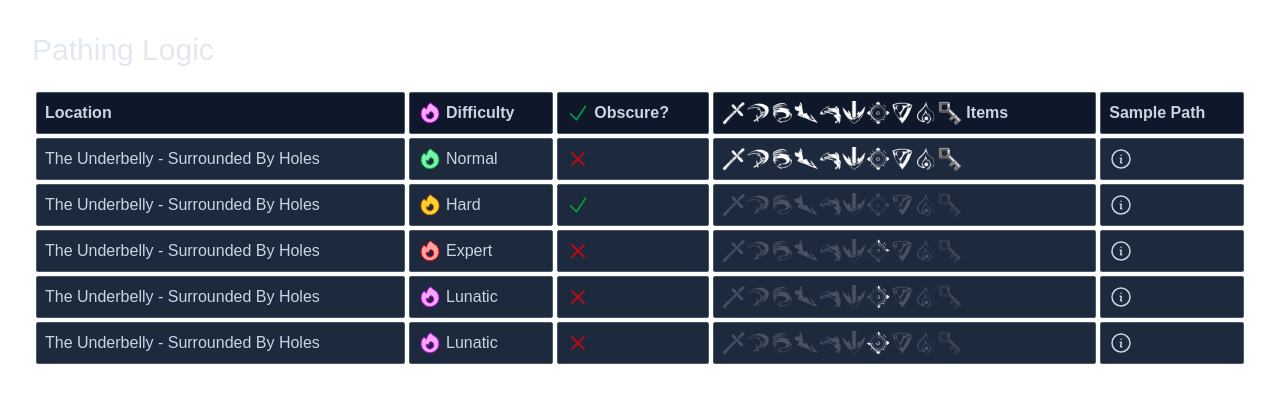
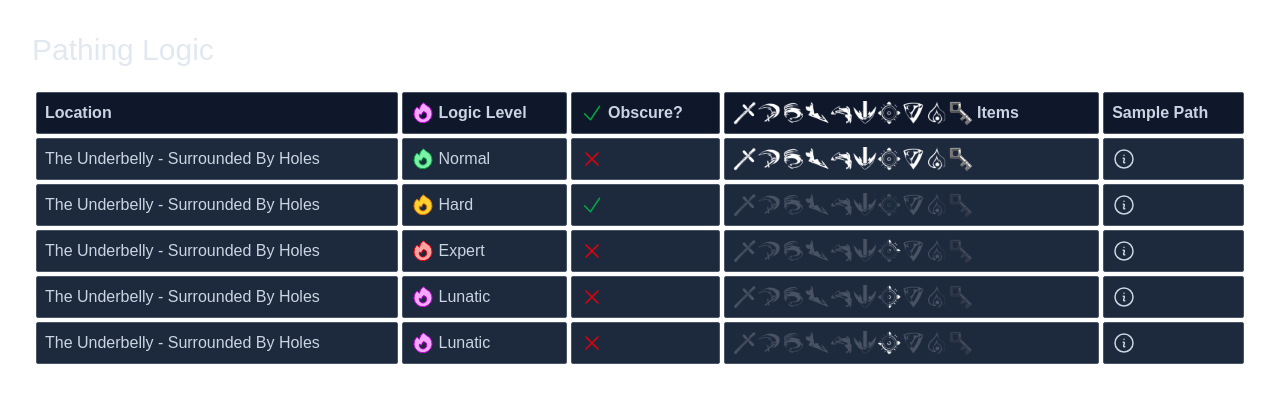
Before and after one commit to highrow623/pseudoregalia-archipelago-logic-viewer, a Next.js app: page /pathing-logic in a window 1280 px wide. Shown: the top 402 px of the page. Built offline with nearby package versions, Linux system fonts and the light colour scheme.

Commit message:
add filter by items

```diff
--- /dev/null
+++ b/src/app/components/clickWrapper.tsx
@@ -0,0 +1,18 @@
+import { ReactNode } from "react";
+
+type Props = {
+  children: ReactNode;
+  onClick: () => void;
+  enabled?: boolean;
+};
+
+export default function ClickWrapper({ children, onClick, enabled }: Props) {
+  if (!enabled) {
+    return children;
+  }
+  return (
+    <div className="cursor-pointer" onClick={onClick}>
+      {children}
+    </div>
+  );
+}
--- a/src/app/components/items.tsx
+++ b/src/app/components/items.tsx
@@ -1,77 +1,8 @@
+"use client";
+
 import Image from "next/image";
-
-export type Items = {
-  dreamBreaker: boolean;
-  strikebreak: boolean;
-  soulCutter: boolean;
-  slide: boolean;
-  solarWind: boolean;
-  sunsetter: boolean;
-  kicks: number;
-  clingGem: boolean;
-  ascendantLight: boolean;
-  smallKeys: boolean;
-};
-
-export const defaultItems: Items = {
-  dreamBreaker: false,
-  strikebreak: false,
-  soulCutter: false,
-  slide: false,
-  solarWind: false,
-  sunsetter: false,
-  kicks: 0,
-  clingGem: false,
-  ascendantLight: false,
-  smallKeys: false,
-};
-
-export const allItems: Items = {
-  dreamBreaker: true,
-  strikebreak: true,
-  soulCutter: true,
-  slide: true,
-  solarWind: true,
-  sunsetter: true,
-  kicks: 4,
-  clingGem: true,
-  ascendantLight: true,
-  smallKeys: true,
-};
-
-export function hasRequiredItems(items: Items, required: Items) {
-  if (required.dreamBreaker && !items.dreamBreaker) {
-    return false;
-  }
-  if (required.strikebreak && !items.strikebreak) {
-    return false;
-  }
-  if (required.soulCutter && !items.soulCutter) {
-    return false;
-  }
-  if (required.slide && !items.slide) {
-    return false;
-  }
-  if (required.solarWind && !items.solarWind) {
-    return false;
-  }
-  if (required.sunsetter && !items.sunsetter) {
-    return false;
-  }
-  if (required.kicks > items.kicks) {
-    return false;
-  }
-  if (required.clingGem && !items.clingGem) {
-    return false;
-  }
-  if (required.ascendantLight && !items.ascendantLight) {
-    return false;
-  }
-  if (required.smallKeys && !items.smallKeys) {
-    return false;
-  }
-  return true;
-}
+import { useItems, Items } from "../context/items";
+import ClickWrapper from "./clickWrapper";
 
 function kicksSrc(kicks: number): string {
   if (kicks === 0) {
@@ -89,83 +20,107 @@ function kicksSrc(kicks: number): string {
   return "/items/icon_HeliacalPower.png";
 }
 
-function kicksAlt(kicks: number): string {
-  if (kicks === 0) {
-    return "No Kicks Required";
-  }
-  if (kicks === 1) {
-    return "1 Kick Required";
-  }
-  return String(kicks) + " Kicks Required";
-}
-
 type ItemIconsProps = {
-  items: Items
+  items: Items;
+  inHeader?: boolean;
 };
 
-export function ItemIcons({ items }: ItemIconsProps) {
+export function ItemIcons({ items, inHeader }: ItemIconsProps) {
+  const {
+    toggleDreamBreaker,
+    toggleStrikebreak,
+    toggleSoulCutter,
+    toggleSlide,
+    toggleSolarWind,
+    toggleSunsetter,
+    cycleKicks,
+    toggleClingGem,
+    toggleAscendantLight,
+    toggleSmallKeys,
+  } = useItems();
+
   return (
     <div className="flex">
+      <ClickWrapper enabled={inHeader} onClick={toggleDreamBreaker}>
         <Image
           src={items.dreamBreaker ? "/items/icon_attack.png" : "/items/icon_attack_grey.png"}
-        alt={items.dreamBreaker ? "Dream Breaker Required" : "Dream Breaker Not Required"}
+          alt="Dream Breaker"
           width={24}
           height={24}
         />
+      </ClickWrapper>
+      <ClickWrapper enabled={inHeader} onClick={toggleStrikebreak}>
         <Image
           src={items.strikebreak ? "/items/icon_chargeAttack.png" : "/items/icon_chargeAttack_grey.png"}
-        alt={items.strikebreak ? "Strikebreak Required" : "Strikebreak Not Required"}
+          alt="Strikebreak"
           width={24}
           height={24}
         />
+      </ClickWrapper>
+      <ClickWrapper enabled={inHeader} onClick={toggleSoulCutter}>
         <Image
           src={items.soulCutter ? "/items/icon_Projectile.png" : "/items/icon_Projectile_grey.png"}
-        alt={items.soulCutter ? "Soul Cutter Required" : "Soul Cutter Not Required"}
+          alt="Soul Cutter"
           width={24}
           height={24}
         />
+      </ClickWrapper>
+      <ClickWrapper enabled={inHeader} onClick={toggleSlide}>
         <Image
           src={items.slide ? "/items/icon_slide.png" : "/items/icon_slide_grey.png"}
-        alt={items.slide ? "Slide Required" : "Slide Not Required"}
+          alt="Slide"
           width={24}
           height={24}
         />
+      </ClickWrapper>
+      <ClickWrapper enabled={inHeader} onClick={toggleSolarWind}>
         <Image
           src={items.solarWind ? "/items/icon_slideJump.png" : "/items/icon_slideJump_grey.png"}
-        alt={items.solarWind ? "Solar Wind Required" : "Solar Wind Not Required"}
+          alt="Solar Wind"
           width={24}
           height={24}
         />
+      </ClickWrapper>
+      <ClickWrapper enabled={inHeader} onClick={toggleSunsetter}>
         <Image
           src={items.sunsetter ? "/items/icon_plunge.png" : "/items/icon_plunge_grey.png"}
-        alt={items.sunsetter ? "Sunsetter Required" : "Sunsetter Not Required"}
+          alt="Sunsetter"
           width={24}
           height={24}
         />
+      </ClickWrapper>
+      <ClickWrapper enabled={inHeader} onClick={cycleKicks}>
         <Image
           src={kicksSrc(items.kicks)}
-        alt={kicksAlt(items.kicks)}
+          alt="Kicks"
           width={24}
           height={24}
         />
+      </ClickWrapper>
+      <ClickWrapper enabled={inHeader} onClick={toggleClingGem}>
         <Image
           src={items.clingGem ? "/items/icon_clingGem.png" : "/items/icon_clingGem_grey.png"}
-        alt={items.clingGem ? "Cling Gem Required" : "Cling Gem Not Required"}
+          alt="Cling Gem"
           width={24}
           height={24}
         />
+      </ClickWrapper>
+      <ClickWrapper enabled={inHeader} onClick={toggleAscendantLight}>
         <Image
           src={items.ascendantLight ? "/items/icon_Light.png" : "/items/icon_Light_grey.png"}
-        alt={items.ascendantLight ? "Ascendant Light Required" : "Ascendant Light Not Required"}
+          alt="Ascendant Light"
           width={24}
           height={24}
         />
+      </ClickWrapper>
+      <ClickWrapper enabled={inHeader} onClick={toggleSmallKeys}>
         <Image
           src={items.smallKeys ? "/items/tex_key.png" : "/items/tex_key_grey.png"}
-        alt={items.smallKeys ? "Small Keys Required" : "Small Keys Not Required"}
+          alt="Small Keys"
           width={24}
           height={24}
         />
+      </ClickWrapper>
     </div>
   );
 }
--- /dev/null
+++ b/src/app/context/items.tsx
@@ -0,0 +1,209 @@
+"use client";
+
+import { ReactNode } from "react";
+import { createContext, useContext, useState } from "react";
+
+export type Items = {
+  dreamBreaker: boolean;
+  strikebreak: boolean;
+  soulCutter: boolean;
+  slide: boolean;
+  solarWind: boolean;
+  sunsetter: boolean;
+  kicks: number;
+  clingGem: boolean;
+  ascendantLight: boolean;
+  smallKeys: boolean;
+};
+
+export const noItems: Items = {
+  dreamBreaker: false,
+  strikebreak: false,
+  soulCutter: false,
+  slide: false,
+  solarWind: false,
+  sunsetter: false,
+  kicks: 0,
+  clingGem: false,
+  ascendantLight: false,
+  smallKeys: false,
+};
+
+export const allItems: Items = {
+  dreamBreaker: true,
+  strikebreak: true,
+  soulCutter: true,
+  slide: true,
+  solarWind: true,
+  sunsetter: true,
+  kicks: 4,
+  clingGem: true,
+  ascendantLight: true,
+  smallKeys: true,
+};
+
+export function hasRequiredItems(items: Items, required: Items) {
+  if (required.dreamBreaker && !items.dreamBreaker) {
+    return false;
+  }
+  if (required.strikebreak && !items.strikebreak) {
+    return false;
+  }
+  if (required.soulCutter && !items.soulCutter) {
+    return false;
+  }
+  if (required.slide && !items.slide) {
+    return false;
+  }
+  if (required.solarWind && !items.solarWind) {
+    return false;
+  }
+  if (required.sunsetter && !items.sunsetter) {
+    return false;
+  }
+  if (required.kicks > items.kicks) {
+    return false;
+  }
+  if (required.clingGem && !items.clingGem) {
+    return false;
+  }
+  if (required.ascendantLight && !items.ascendantLight) {
+    return false;
+  }
+  if (required.smallKeys && !items.smallKeys) {
+    return false;
+  }
+  return true;
+}
+
+type itemsContextType = {
+  items: Items;
+  toggleDreamBreaker: () => void;
+  toggleStrikebreak: () => void;
+  toggleSoulCutter: () => void;
+  toggleSlide: () => void;
+  toggleSolarWind: () => void;
+  toggleSunsetter: () => void;
+  cycleKicks: () => void;
+  toggleClingGem: () => void;
+  toggleAscendantLight: () => void;
+  toggleSmallKeys: () => void;
+};
+
+const itemsContextDefaultValues: itemsContextType = {
+  items: allItems,
+  toggleDreamBreaker: () => {},
+  toggleStrikebreak: () => {},
+  toggleSoulCutter: () => {},
+  toggleSlide: () => {},
+  toggleSolarWind: () => {},
+  toggleSunsetter: () => {},
+  cycleKicks: () => {},
+  toggleClingGem: () => {},
+  toggleAscendantLight: () => {},
+  toggleSmallKeys: () => {},
+};
+
+const ItemsContext = createContext<itemsContextType>(itemsContextDefaultValues);
+
+export function useItems() {
+  return useContext(ItemsContext);
+}
+
+type Props = {
+  children: ReactNode;
+};
+
+export function ItemsProvider({ children }: Props) {
+  const [items, setItems] = useState(allItems);
+
+  const toggleDreamBreaker = () => {
+    setItems({
+      ...items,
+      dreamBreaker: !items.dreamBreaker,
+    });
+  };
+
+  const toggleStrikebreak = () => {
+    setItems({
+      ...items,
+      strikebreak: !items.strikebreak,
+    });
+  };
+
+  const toggleSoulCutter = () => {
+    setItems({
+      ...items,
+      soulCutter: !items.soulCutter,
+    });
+  };
+
+  const toggleSlide = () => {
+    setItems({
+      ...items,
+      slide: !items.slide,
+    });
+  };
+
+  const toggleSolarWind = () => {
+    setItems({
+      ...items,
+      solarWind: !items.solarWind,
+    });
+  };
+
+  const toggleSunsetter = () => {
+    setItems({
+      ...items,
+      sunsetter: !items.sunsetter,
+    });
+  };
+
+  const cycleKicks = () => {
+    setItems({
+      ...items,
+      kicks: (items.kicks+1)%5,
+    });
+  };
+
+  const toggleClingGem = () => {
+    setItems({
+      ...items,
+      clingGem: !items.clingGem,
+    });
+  };
+
+  const toggleAscendantLight = () => {
+    setItems({
+      ...items,
+      ascendantLight: !items.ascendantLight,
+    });
+  };
+
+  const toggleSmallKeys = () => {
+    setItems({
+      ...items,
+      smallKeys: !items.smallKeys,
+    });
+  };
+
+  const value = {
+    items,
+    toggleDreamBreaker,
+    toggleStrikebreak,
+    toggleSoulCutter,
+    toggleSlide,
+    toggleSolarWind,
+    toggleSunsetter,
+    cycleKicks,
+    toggleClingGem,
+    toggleAscendantLight,
+    toggleSmallKeys,
+  };
+
+  return (
+    <ItemsContext.Provider value={value}>
+      {children}
+    </ItemsContext.Provider>
+  );
+}
--- a/src/app/layout.tsx
+++ b/src/app/layout.tsx
@@ -2,6 +2,7 @@ import type { Metadata } from "next";
 import { Geist, Geist_Mono } from "next/font/google";
 import "./globals.css";
 import { DifficultyProvider } from "./context/difficulty";
+import { ItemsProvider } from "./context/items";
 
 const geistSans = Geist({
   variable: "--font-geist-sans",
@@ -29,7 +30,9 @@ export default function RootLayout({
         className={`${geistSans.variable} ${geistMono.variable} antialiased`}
       >
         <DifficultyProvider>
-          {children}
+          <ItemsProvider>
+            {children}
+          </ItemsProvider>
         </DifficultyProvider>
       </body>
     </html>
--- a/src/app/pathing-logic/page.tsx
+++ b/src/app/pathing-logic/page.tsx
@@ -3,12 +3,15 @@
 import { TableRow } from "./tableRow";
 import { DifficultyIcon } from "../components/difficulty";
 import ObscureIcon from "../components/obscure";
-import { ItemIcons, allItems } from "../components/items";
+import { ItemIcons } from "../components/items";
 import rowData from "../data/pathing";
 import { useDifficulty } from "../context/difficulty";
+import ClickWrapper from "../components/clickWrapper";
+import { useItems, hasRequiredItems } from "../context/items";
 
 export default function PathingLogic() {
   const { difficulty, obscure, cycleDifficulty, toggleObscure } = useDifficulty();
+  const { items } = useItems();
 
   return (
     <div className="flex flex-col items-stretch p-8">
@@ -20,20 +23,24 @@ export default function PathingLogic() {
               <span className="select-none">Location</span>
             </th>
             <th className="text-slate-300 border border-gray-600 p-2 bg-slate-900 rounded-xs">
-              <div className="flex justify-start" onClick={cycleDifficulty}>
-                <DifficultyIcon difficulty={difficulty}/>
-                <p className="select-none ml-1">Difficulty</p>
+              <div className="flex justify-start">
+                <ClickWrapper onClick={cycleDifficulty} enabled>
+                  <DifficultyIcon difficulty={difficulty}/>
+                </ClickWrapper>
+                <p className="select-none ml-1">Logic Level</p>
               </div>
             </th>
             <th className="text-slate-300 border border-gray-600 p-2 bg-slate-900 rounded-xs">
-              <div className="flex justify-start" onClick={toggleObscure}>
-                <ObscureIcon obscure={obscure}/>
+              <div className="flex justify-start">
+                <ClickWrapper onClick={toggleObscure} enabled>
+                  <ObscureIcon obscure={obscure}/>
+                </ClickWrapper>
                 <p className="select-none ml-1">Obscure?</p>
               </div>
             </th>
             <th className="text-slate-300 border border-gray-600 p-2 bg-slate-900 rounded-xs">
               <div className="flex justify-start">
-                <ItemIcons items={allItems} />
+                <ItemIcons items={items} inHeader/>
                 <p className="select-none ml-1">Items</p>
               </div>
             </th>
@@ -43,7 +50,7 @@ export default function PathingLogic() {
           </tr>
         </thead>
         <tbody>
-          {rowData.filter(data => data.difficulty <= difficulty && (obscure || !data.obscure)).map(data => <TableRow key={data.id} rowData={data}/>)}
+          {rowData.filter(data => data.difficulty <= difficulty && (obscure || !data.obscure) && hasRequiredItems(items, data.items)).map(data => <TableRow key={data.id} rowData={data}/>)}
         </tbody>
       </table>
     </div>
```
Also changed, not shown: src/app/data/pathing.ts (+5 -5 lines). Lines whose indentation alone changed are shown as unchanged.
